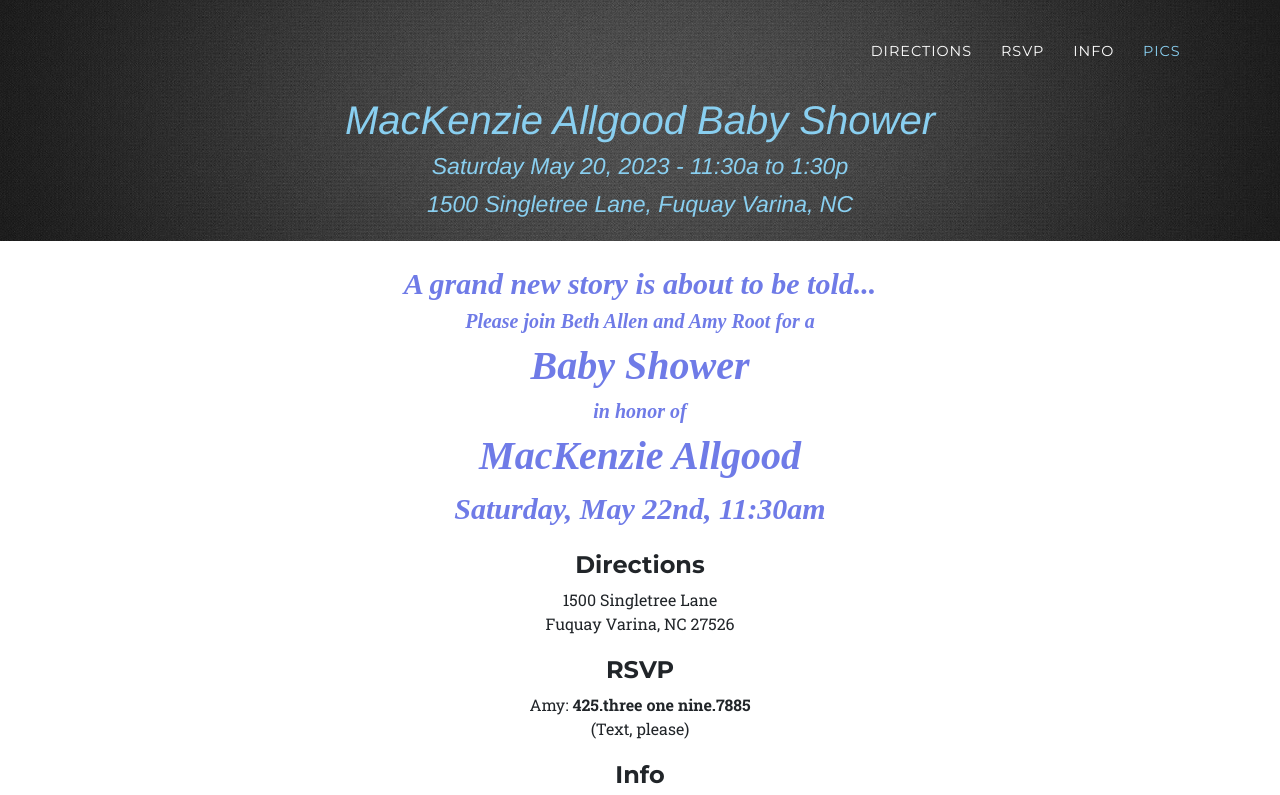
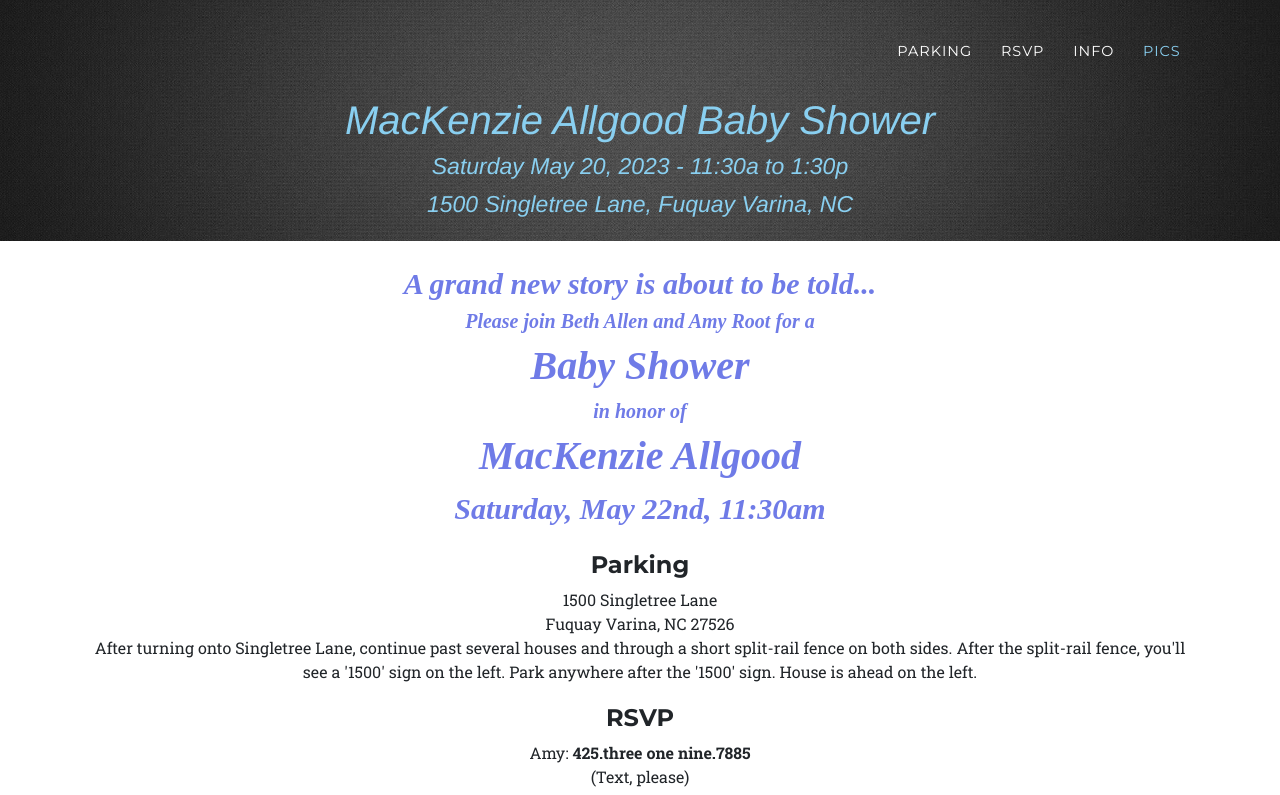
Before and after one commit to Kingman43/babybeanshower, a plain HTML site: page index.html in a window 1280 px wide. Shown: the top 795 px of the page. Drawn offline with Linux system fonts and the light colour scheme; a web font is replaced by a local one.

Commit message:
Added parking info

```diff
--- a/index.html
+++ b/index.html
@@ -40,7 +40,7 @@
 	  <ul class="navbar-nav text-uppercase ml-auto">
 
 		  <li class="nav-item">
-	    	  <a class="nav-link js-scroll-trigger" href="#directions">Directions</a>
+	    	  <a class="nav-link js-scroll-trigger" href="#parking">Parking</a>
 		  </li>
 
 		  <li class="nav-item">
@@ -95,14 +95,16 @@
 	</div>
 
 
-	<div class="container" id="directions">
+	<div class="container" id="parking">
 		<div class="spacerking"></div>
 		<div class="row text-center">
 			<div class="col-md-12">
-				<h4>Directions</h4>
+				<h4>Parking</h4>
 				1500 Singletree Lane
 				<br>
 				Fuquay Varina, NC 27526
+				<br>
+				After turning onto Singletree Lane, continue past several houses and through a short split-rail fence on both sides. After the split-rail fence, you'll see a '1500' sign on the left. Park anywhere after the '1500' sign. House is ahead on the left.
 			</div>
 		</div>
 	</div>
```
